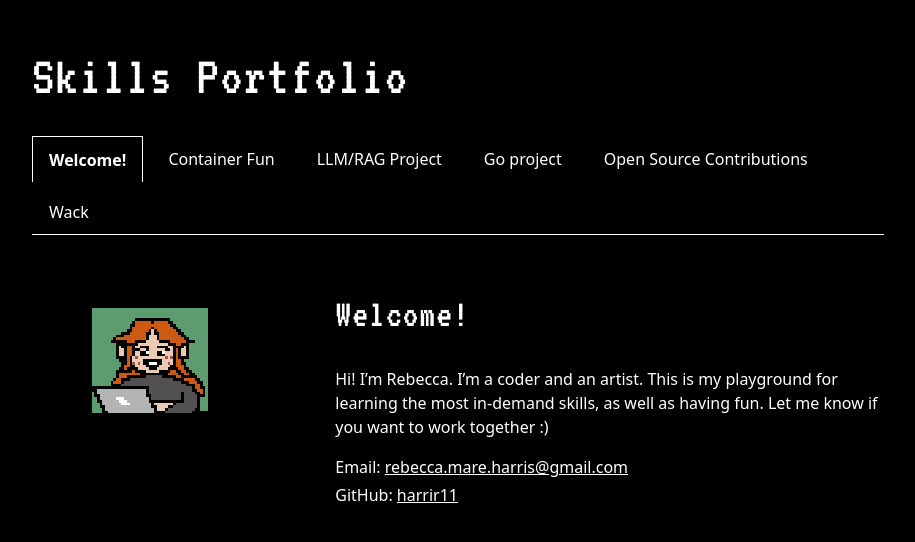
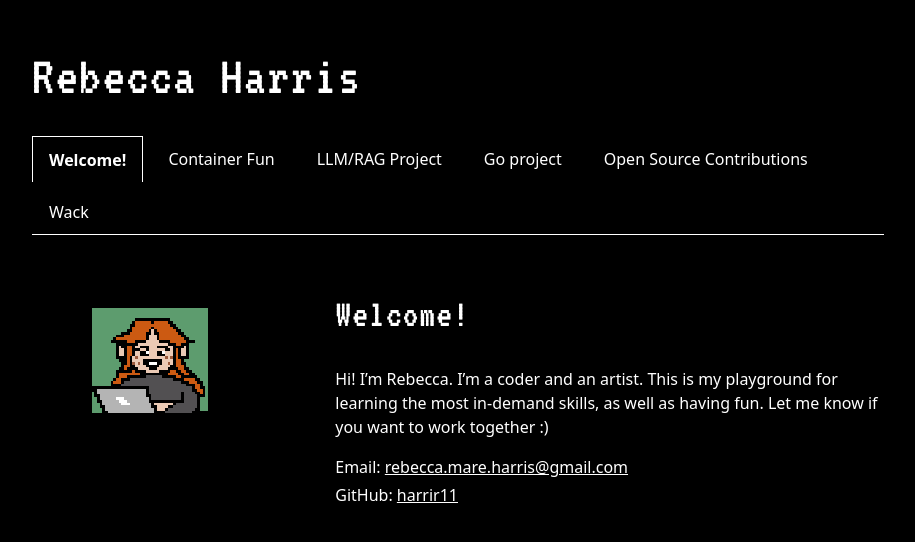
Before and after one commit to harrir11/Skills_Portfolio, a React (Vite) app: page / in a window 1280 px wide. Shown: the top 542 px of the page, without its empty margins (182-1097 px from the left). Built offline with nearby package versions, Linux system fonts and the light colour scheme.

Commit message:
Update App.tsx

```diff
--- a/src/App.tsx
+++ b/src/App.tsx
@@ -106,7 +106,7 @@ export default function App() {
 
   return (
     <main className="page">
-      <h1>Skills Portfolio</h1>
+      <h1>Rebecca Harris</h1>
 
       <nav className="tabs" role="tablist" aria-label="Projects">
         {projects.map((p) => (
```
